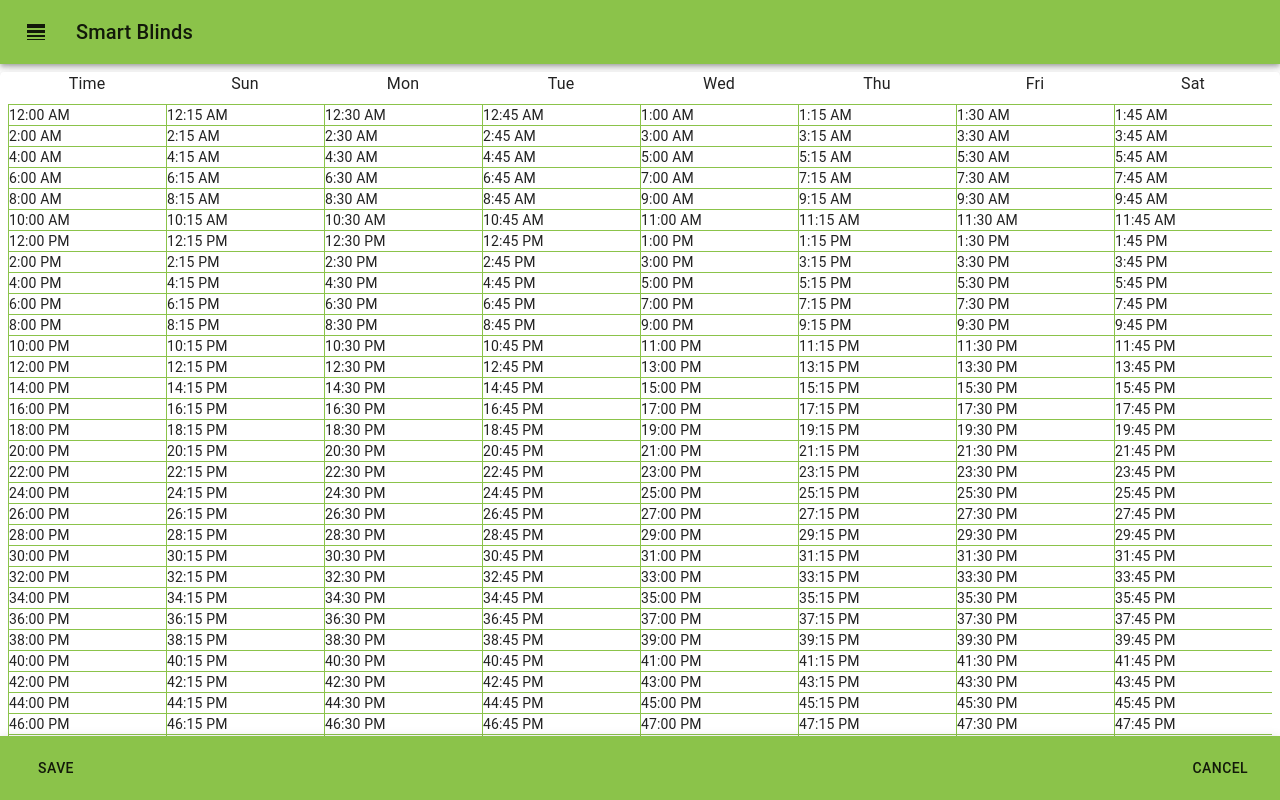
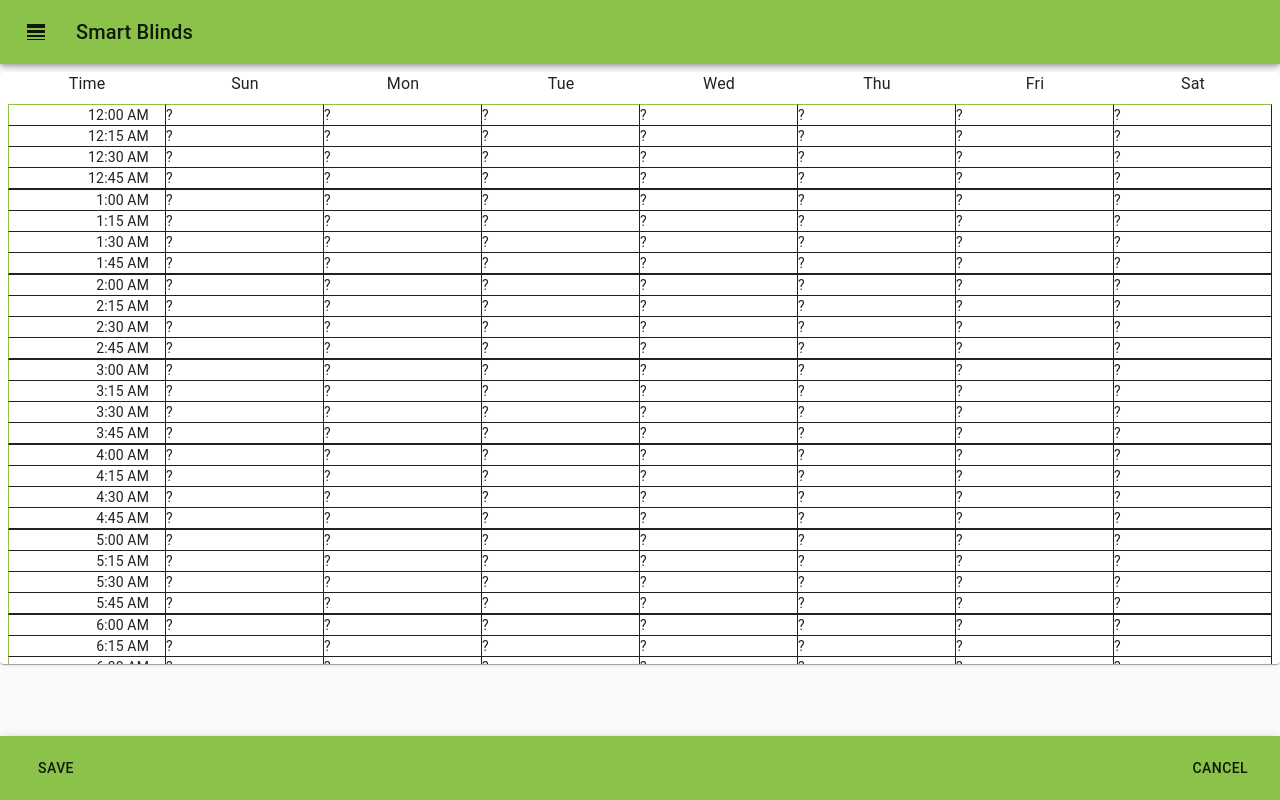
Before and after one commit to ECE-492-W2020-Group-6/smart-blinds-webapp, a React (Create React App) app: page /smart-blinds-webapp/blind/createSchedule in a window 1280 px wide. Built offline with nearby package versions, Linux system fonts and the light colour scheme.

Commit message:
borders doing weird stuff

```diff
--- a/src/Components/Pages/CreateSchedule/CreateSchedule.tsx
+++ b/src/Components/Pages/CreateSchedule/CreateSchedule.tsx
@@ -33,6 +33,8 @@
 import Footer from "../../Atoms/Footer";
 import { daysList } from "../../../res/blindTypes";
 import { wrap } from "module";
+import { ISchedule } from "../../../res/Interfaces";
+import { stringify } from "querystring";
 
 /**
  * 'styles' allows for styling within typescript code.
@@ -61,11 +63,15 @@
       flexWrap: "wrap",
       justifyContent: "space-around",
       overflow: "scroll",
-      height: "100vh",
+      height: "70vh",
       margin: theme.spacing(1)
     },
     dayHeader: {
       textAlign: "center"
+    },
+    timeLegend: {
+      textAlign: "right",
+      paddingRight: theme.spacing(2)
     },
     timeSlot: {},
     title: {
@@ -85,6 +91,15 @@
 }
 
 /**
+ * @param title slot title
+ * @param colour slot colour
+ */
+interface ITimeSlotUI {
+  title?: string;
+  colour?: string;
+}
+
+/**
  * The [[CreateSchedule]] functional component acts as the
  * UI for creating and setting schedules
  * @param props used to pass in stylings and the blind object
@@ -93,6 +108,7 @@
 const CreateSchedule: React.FC<Props> = props => {
   const { classes, blind } = props;
   const [schedule, setSchedule] = useState(config.defaultObjects.schedule);
+  const [tempSchedule, setTempSchedule] = useState(schedule);
 
   useEffect(() => {
     if (blind === undefined) {
@@ -110,8 +126,9 @@
   ].map((title: string, i: number) => (
     <Typography className={classes.dayHeader}>{title}</Typography>
   ));
-  var timeLegend = [];
-  for (let i = 0; i < 100 * 4; i++) {
+
+  const timeLegend: ITimeSlotUI[] = [];
+  for (let i = 0; i < 24 * 4; i++) {
     let hour: number = Math.floor(i / 4);
     let period: string = hour > 11 ? "PM" : "AM";
     if (period === "PM" && hour !== 12) {
@@ -124,23 +141,48 @@
     let timeString: string = `${hour}:${
       minute === 0 ? "00" : minute
     } ${period} `;
-    // timeString +=
-    timeLegend.push(timeString);
+    timeLegend.push({ title: timeString });
+  }
+
+  let emptySlot: ITimeSlotUI = { title: "?" };
+  let emptyArray: ITimeSlotUI[] = [];
+  for (let i = 0; i < 7; i++) {
+    emptyArray.push(emptySlot);
+  }
+  let scheduleArray: ITimeSlotUI[] = [];
+  timeLegend.forEach((time: ITimeSlotUI) =>
+    scheduleArray.push(time, ...emptyArray)
+  );
+
+  function makeSlotTile(item: ITimeSlotUI, i: number) {
+    let className = classes.timeSlot;
+    let borderLeft = 0;
+    let borderTop = i < 8 ? 1 : 0;
+    let borderBottom = Math.floor(i / 8) % 4 === 3 ? 2 : 1;
+    let borderColor = "primary.main";
+    if (i % 8 === 0) {
+      borderLeft = 1;
+      className = classes.timeLegend;
+    }
+    return (
+      <Box
+        borderRight={1}
+        borderTop={borderTop}
+        borderLeft={borderLeft}
+        borderBottom={borderBottom}
+        borderColor={borderColor}
+        className={className}
+      >
+        {item.title}
+      </Box>
+    );
   }
 
   var calendarGrid = (
     <GridList spacing={0} cellHeight="auto" cols={8}>
-      {timeLegend.map((item: string, i: number) => (
-        <GridListTile key={item} cols={1}>
-          <Box
-            border={1}
-            borderTop={i < 8 ? 1 : 0}
-            borderRight={0}
-            borderColor="primary.main"
-            className={classes.timeSlot}
-          >
-            {item}
-          </Box>
+      {scheduleArray.map((item: ITimeSlotUI, i: number) => (
+        <GridListTile key={i} cols={1}>
+          {makeSlotTile(item, i)}
         </GridListTile>
       ))}
     </GridList>
@@ -173,4 +215,8 @@
   );
 };
 
+function arrayFromSchedule(schedule: ISchedule) {}
+
+function scheduleFromArray() {}
+
 export default withStyles(styles)(CreateSchedule);
```
